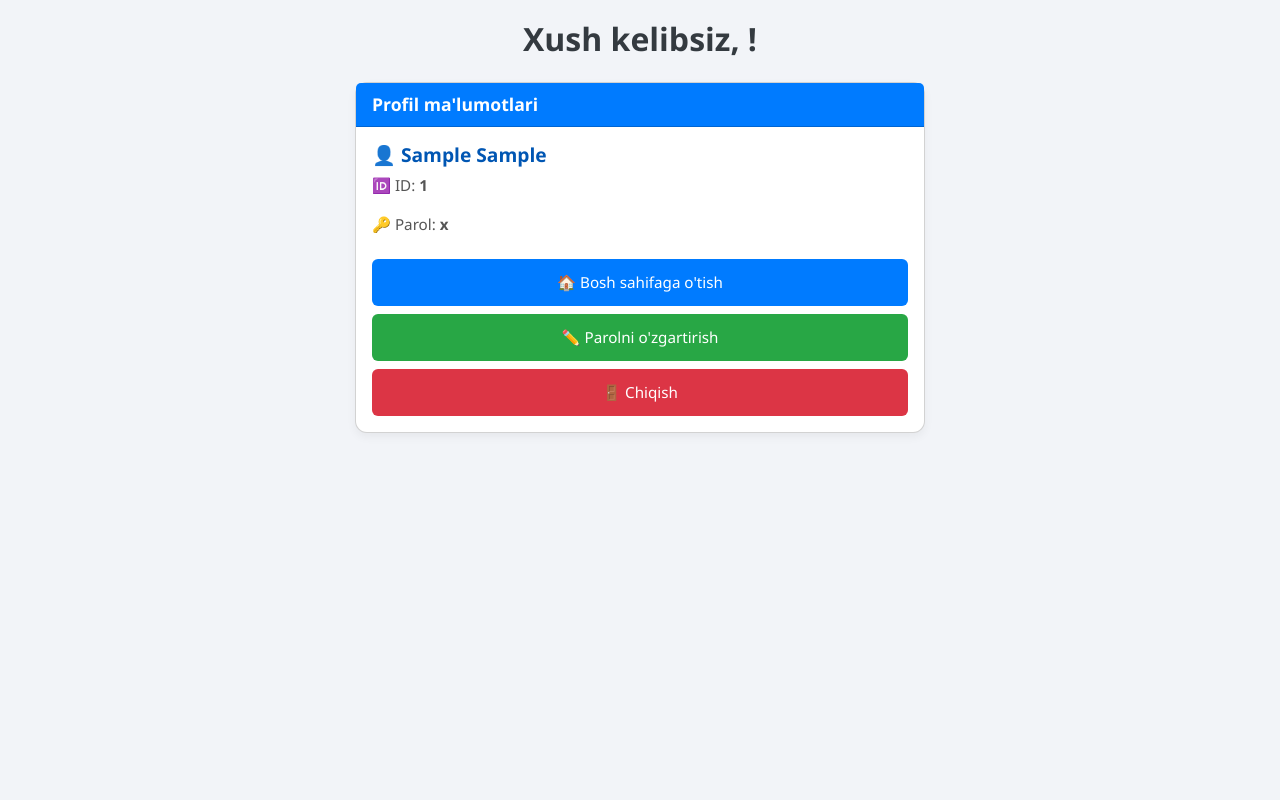
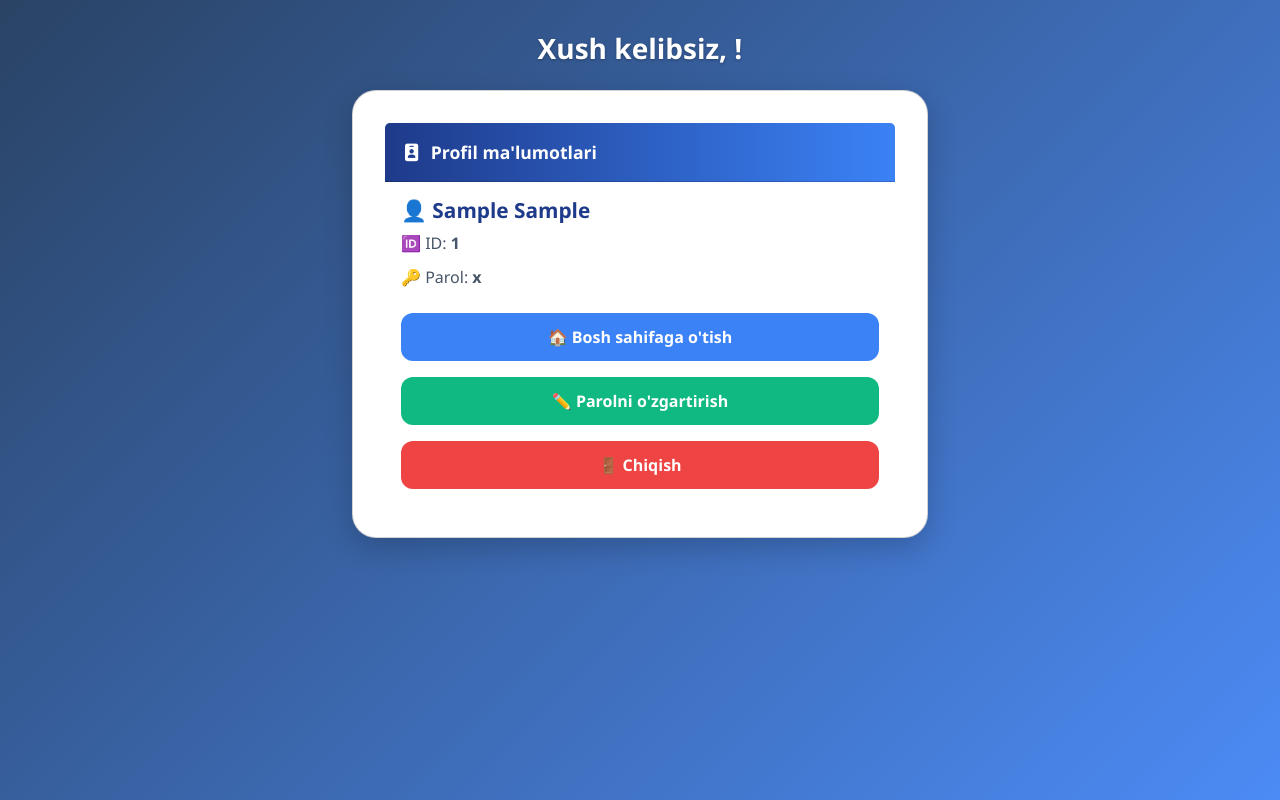
Before and after one commit to feruzbaxshilloyev/work-report, a Django app: page /worker/profil/1/ in a window 1280 px wide. Run offline with Django 5.2, Linux system fonts and the light colour scheme; tables that the repository leaves empty hold one stand-in row (values such as "Sample post").

Commit message:
Update worker_home.html

```diff
--- a/worker/templates/home.html
+++ b/worker/templates/home.html
@@ -5,65 +5,92 @@
     <title>Ishchi Bosh Sahifa</title>
     <meta name="viewport" content="width=device-width, initial-scale=1">
     <link href="https://cdn.jsdelivr.net/npm/bootstrap@5.3.0/dist/css/bootstrap.min.css" rel="stylesheet">
+    <link rel="stylesheet" href="https://cdnjs.cloudflare.com/ajax/libs/font-awesome/6.5.0/css/all.min.css">
     <style>
         body {
-            background: #f2f4f8;
-            font-family: "Segoe UI", Tahoma, Geneva, Verdana, sans-serif;
+            background: linear-gradient(135deg, #2a4365, #4c8bf5);
+            min-height: 100vh;
+            padding: 2rem 0;
+            font-family: 'Segoe UI', Tahoma, Geneva, Verdana, sans-serif;
+            color: #e2e8f0;
         }
         .container {
             max-width: 600px;
-            margin: auto;
-            padding: 20px 15px;
+        }
+        .card {
+            border-radius: 1.5rem;
+            box-shadow: 0 10px 30px rgba(0, 0, 0, 0.2);
+            background: #ffffff;
+            animation: fadeIn 1s ease-in-out;
+            padding: 2rem;
+        }
+        .card-header {
+            background: linear-gradient(90deg, #1e3a8a, #3b82f6);
+            color: white;
+            font-weight: bold;
+            font-size: 1.1rem;
+            border-radius: 1rem 1rem 0 0;
+            padding: 1rem 1.25rem;
         }
         h2 {
-            color: #343a40;
-            font-weight: bold;
+            color: #ffffff;
+            font-weight: 700;
+            text-shadow: 0 1px 3px rgba(0,0,0,0.3);
+            font-size: 1.75rem;
         }
-        .card {
-            border-radius: 12px;
-            box-shadow: 0 4px 10px rgba(0,0,0,0.05);
-        }
-        .card-header {
-            background-color: #007bff;
-            color: white;
+        .card-title {
+            font-size: 1.3rem;
             font-weight: 600;
-            font-size: 1.1rem;
-            border-top-left-radius: 12px;
-            border-top-right-radius: 12px;
-        }
-        .card-body h5 {
-            font-size: 1.2rem;
-            font-weight: 600;
-            color: #0056b3;
+            color: #1e3a8a;
         }
         .card-text {
-            font-size: 0.95rem;
-            color: #555;
+            font-size: 1rem;
+            color: #475569;
+            margin-bottom: 0.6rem;
         }
         .d-grid .btn {
-            font-weight: 500;
+            font-weight: 600;
+            font-size: 1rem;
             padding: 12px;
-            font-size: 0.95rem;
+            border-radius: 0.75rem;
+            transition: all 0.3s ease;
         }
         .btn-primary {
-            background-color: #007bff;
+            background-color: #3b82f6;
             border: none;
         }
+        .btn-primary:hover {
+            background-color: #2563eb;
+        }
         .btn-success {
-            background-color: #28a745;
+            background-color: #10b981;
             border: none;
         }
+        .btn-success:hover {
+            background-color: #047857;
+        }
         .btn-danger {
-            background-color: #dc3545;
+            background-color: #ef4444;
             border: none;
         }
+        .btn-danger:hover {
+            background-color: #b91c1c;
+        }
+        @keyframes fadeIn {
+            from { opacity: 0; transform: scale(0.95); }
+            to { opacity: 1; transform: scale(1); }
+        }
         @media (max-width: 576px) {
-            .d-grid .btn {
-                width: 100%;
-                margin-bottom: 10px;
-            }
             h2 {
                 font-size: 1.5rem;
+                text-align: center;
+            }
+            .card-title {
+                font-size: 1.1rem;
+            }
+            .d-grid .btn {
+                font-size: 0.95rem;
+                padding: 10px;
             }
         }
     </style>
@@ -75,17 +102,23 @@
 
     <div class="card">
         <div class="card-header">
-            Profil ma'lumotlari
+            <i class="fas fa-id-badge me-2"></i> Profil ma'lumotlari
         </div>
         <div class="card-body">
             <h5 class="card-title">👤 {{ worker.ism.capitalize }} {{ worker.familiya.capitalize }}</h5>
             <p class="card-text">🆔 ID: <strong>{{ worker.worker_id }}</strong></p>
             <p class="card-text">🔑 Parol: <strong>{{ worker.password }}</strong></p>
 
-            <div class="d-grid gap-2 mt-4">
-                <a href="{% url 'worker:worker_profile' worker.worker_id %}" class="btn btn-primary">🏠 Bosh sahifaga o'tish</a>
-                <a href="{% url 'worker:update_pass' worker.worker_id %}" class="btn btn-success">✏️ Parolni o'zgartirish</a>
-                <a href="{% url 'worker:worker_logout' worker.worker_id %}" class="btn btn-danger">🚪 Chiqish</a>
+            <div class="d-grid gap-3 mt-4">
+                <a href="{% url 'worker:worker_profile' worker.worker_id %}" class="btn btn-primary">
+                    🏠 Bosh sahifaga o'tish
+                </a>
+                <a href="{% url 'worker:update_pass' worker.worker_id %}" class="btn btn-success">
+                    ✏️ Parolni o'zgartirish
+                </a>
+                <a href="{% url 'worker:worker_logout' worker.worker_id %}" class="btn btn-danger">
+                    🚪 Chiqish
+                </a>
             </div>
         </div>
     </div>
```
